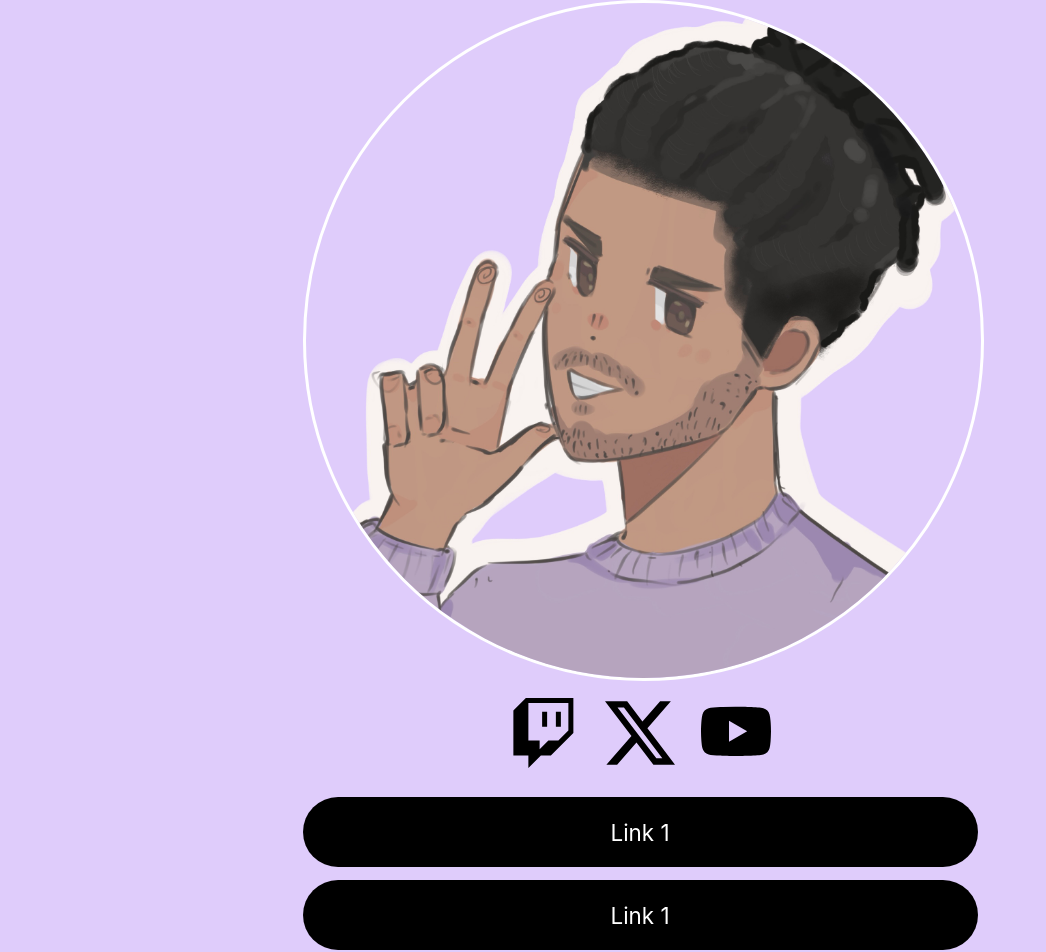
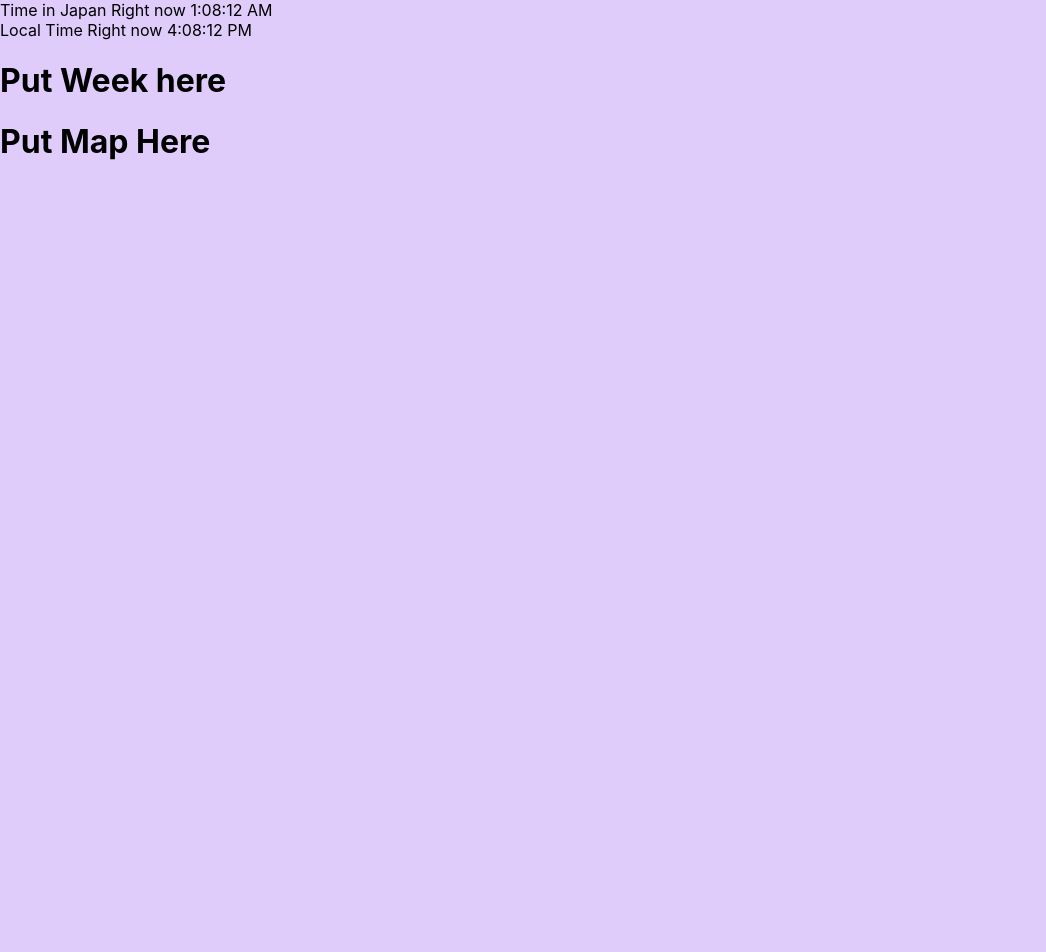
Before and after one commit to scotter567/mysite, a React (Create React App) app: page /travel in a window 1280 px wide. Shown: the top 952 px of the page, without its empty margins (0-1046 px from the left). After the commit the page ends 800 px from the top, so only its background shows below. Built offline with nearby package versions, Linux system fonts and the light colour scheme.

Commit message:
some basic time stuff

```diff
--- a/package.json
+++ b/package.json
@@ -8,11 +8,13 @@
     "@testing-library/user-event": "^13.5.0",
     "react": "^18.3.1",
     "react-dom": "^18.3.1",
+    "react-router-dom": "^6.27.0",
     "react-scripts": "5.0.1",
     "web-vitals": "^2.1.4"
   },
   "scripts": {
-    "start": "WATCHPACK_POLLING=true react-scripts start",
+    "start": "HTTPS=true SSL_CRT_FILE=./lol/server.crt SSL_KEY_FILE=./lol/server.key WATCHPACK_POLLING=true react-scripts start",
+    "start-low": "WATCHPACK_POLLING=true react-scripts start",
     "build": "react-scripts build",
     "test": "react-scripts test",
     "eject": "react-scripts eject"
--- a/src/App.js
+++ b/src/App.js
@@ -21,9 +21,11 @@ function App() {
         </a>
       </div>
       <div className='linkContainer'>
-        <div className='link'>
-          Link 1
-        </div>
+        <a href="/travel">
+          <div className='link'>
+            Travel Updates
+          </div>
+        </a>
         <div className='link'>
           Link 1
         </div>
--- /dev/null
+++ b/src/Travel.js
@@ -0,0 +1,38 @@
+import { useState } from 'react';
+
+export default function Travel() {
+	const [JPTime, setJP] = useState('');
+	const [LocalTime, setLocal] = useState('');
+  function getTimeJP(){
+		return new Date(new Date().toLocaleString('en-US', {timeZone:'Asia/Tokyo'}))
+	}
+
+	function getTimeLocal(){
+		return new Date()
+	}
+	function timeupdate(){
+		setInterval(function(){
+			setJP('Time in Japan Right now ' + (getTimeJP().getHours() % 12 == 0 ? 1 : getTimeJP().getHours() % 12) + ":" + (getTimeJP().getMinutes() < 10 ? "0" + getTimeJP().getMinutes() : getTimeJP().getMinutes()) + ":" + (getTimeJP().getSeconds() < 10 ? "0" + getTimeJP().getSeconds() : getTimeJP().getSeconds()) +" " + (getTimeJP().getHours()<12 ? "AM" : "PM\n"))
+			setLocal('Local Time Right now ' + (getTimeLocal().getHours() % 12 == 0 ? 1 : getTimeLocal().getHours() % 12) + ":" + (getTimeLocal().getMinutes() < 10 ? "0" + getTimeLocal().getMinutes() : getTimeLocal().getMinutes()) + ":" + (getTimeLocal().getSeconds() < 10 ? "0" + getTimeLocal().getSeconds() : getTimeLocal().getSeconds())+ " " + (getTimeLocal().getHours()<12 ? "AM" : "PM"))
+		}, 500)
+
+	}
+	timeupdate()
+  return (
+    <div id='main'>
+    	<div id='times'>
+    		{JPTime}
+    		<br></br>
+    		{LocalTime}
+    	</div>
+    	<div id='week'>
+    		<h1> Put Week here </h1>
+    	</div>
+    	<div id='map'>
+	    	<h1>
+	    		Put Map Here
+	    	</h1>
+	    </div>
+    </div>
+  );
+}
--- /dev/null
+++ b/src/error-page.js
@@ -0,0 +1,16 @@
+import { useRouteError } from "react-router-dom";
+
+export default function ErrorPage() {
+  const error = useRouteError();
+  console.error(error);
+
+  return (
+    <div id="error-page">
+      <h1>Oops!</h1>
+      <p>Sorry, an unexpected error has occurred.</p>
+      <p>
+        <i>{error.statusText || error.message}</i>
+      </p>
+    </div>
+  );
+}
--- a/src/index.js
+++ b/src/index.js
@@ -1,13 +1,28 @@
 import React from 'react';
 import ReactDOM from 'react-dom/client';
+import { createBrowserRouter, RouterProvider} from "react-router-dom";
 import './index.css';
 import App from './App';
+import Travel from './Travel'
+import ErrorPage from "./error-page";
 import reportWebVitals from './reportWebVitals';
+
+const router = createBrowserRouter([
+  {
+    path: "/",
+    element: <App />,
+    errorElement: <ErrorPage />,
+  },
+  {
+    path: "travel",
+    element: <Travel />
+  }
+]);
 
 const root = ReactDOM.createRoot(document.getElementById('root'));
 root.render(
   <React.StrictMode>
-    <App />
+    <RouterProvider router={router} />
   </React.StrictMode>
 );
 
```
Also changed, not shown: 1 other file (tests, documents, lock files or other folders).
